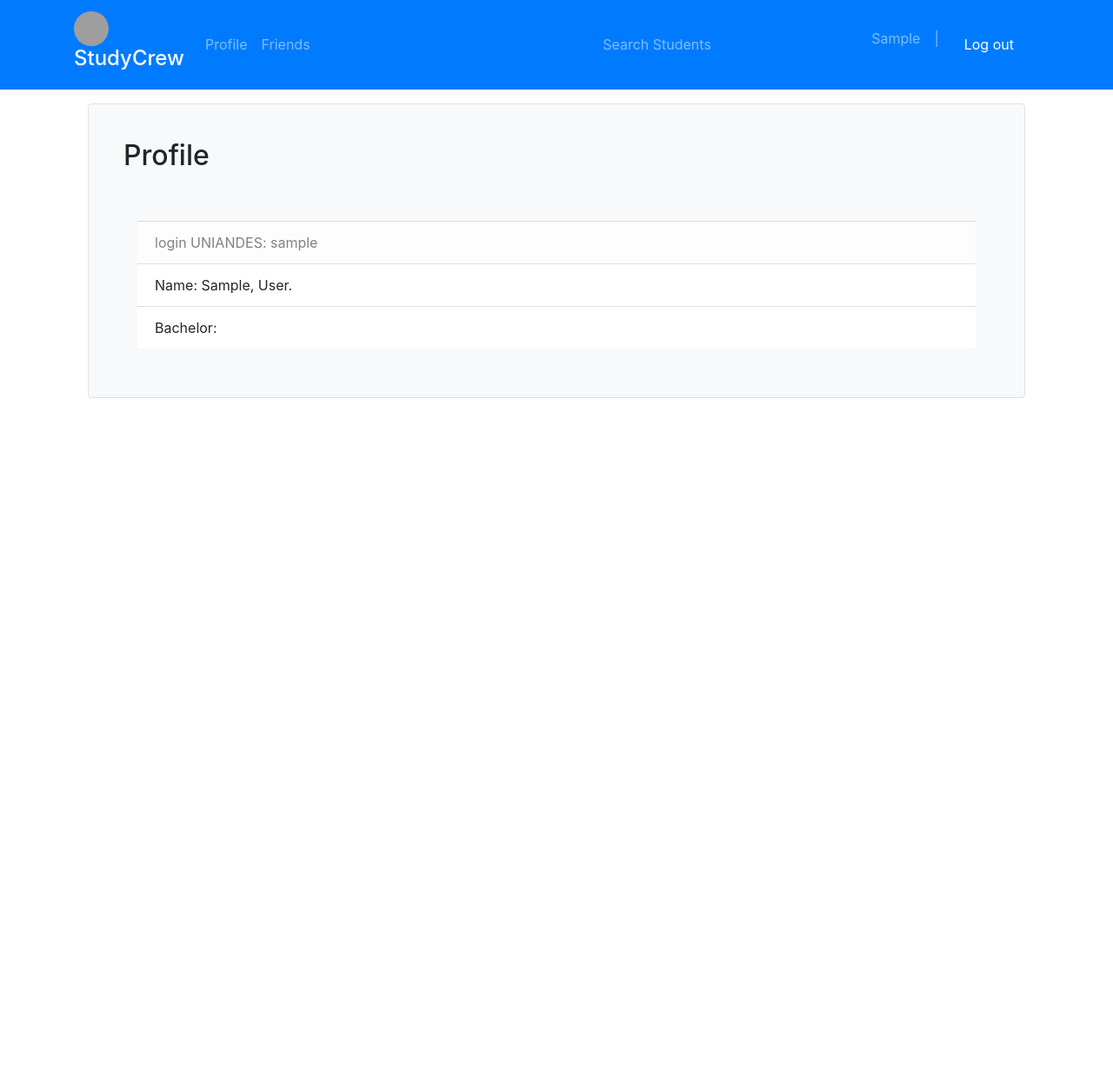
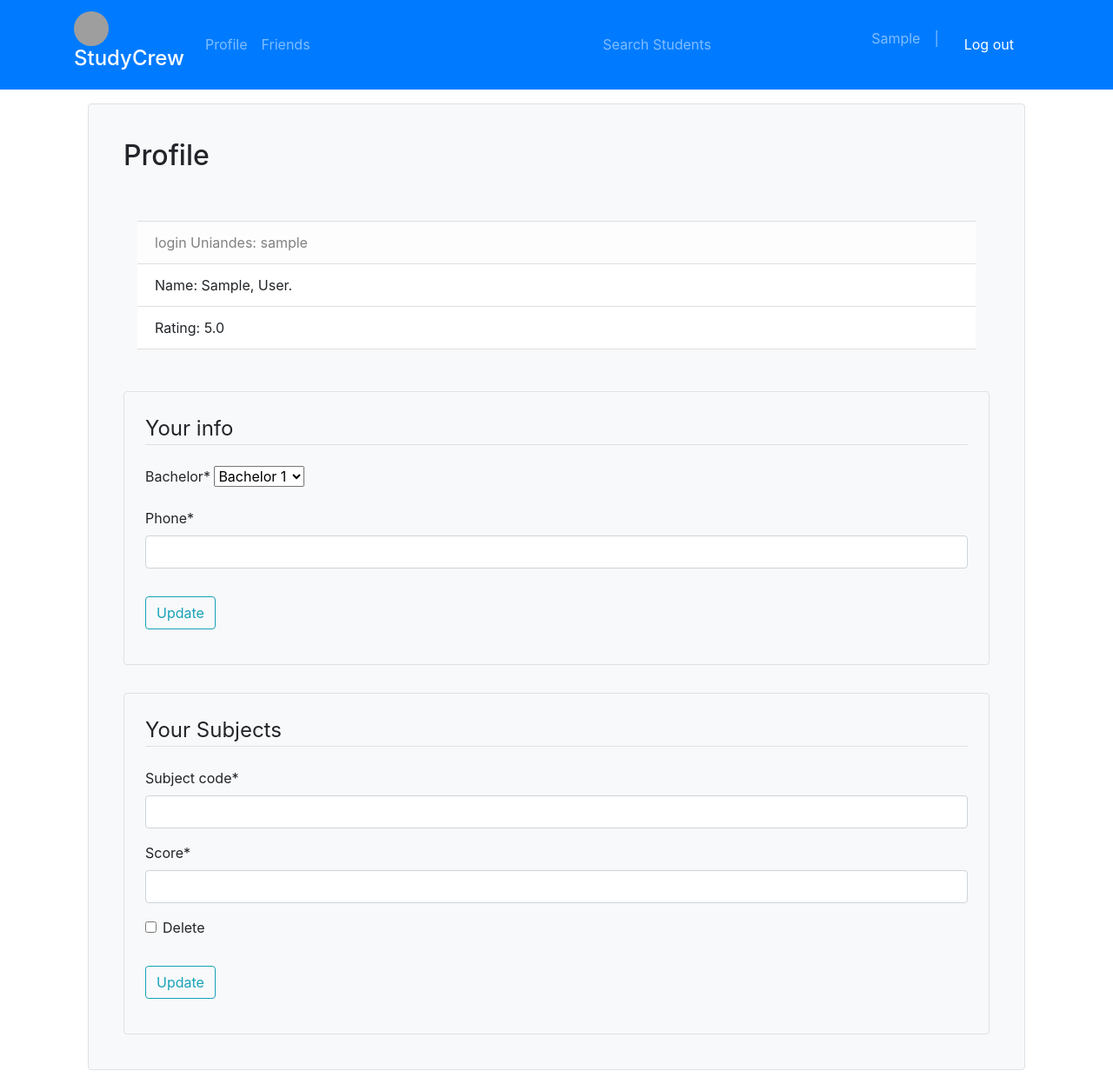
Before and after one commit to AmogusAzul/study-crew, a Django app: page /info/profile/ in a window 1280 px wide. Shown: the whole page at 87% size. Before the commit the page ends 458 px from the top, so only its background shows below. Run offline with Django 5.2, Linux system fonts and the light colour scheme; the visitor is signed in with stand-in values (Sample User, id 1); data that the repository does not hold is empty; some libraries are stand-ins or nearby versions; grey boxes are pictures that could not be loaded.

Commit message:
idk but profile form ready (visual pending)

```diff
--- a/study-crew/core/templates/core/base.html
+++ b/study-crew/core/templates/core/base.html
@@ -53,8 +53,8 @@
                         <button class="btn btn-primary btn-outline-error" type="submit">Log out</button>
                     </form>
                 {% else %}
-                    <a class="nav-item nav-link" href="info-login">Login</a>
-                    <a class="nav-item nav-link" href="info-register">Register</a>
+                    <a class="nav-item nav-link" href="{% url 'info-login' %}">Login</a>
+                    <a class="nav-item nav-link" href="{% url 'info-register' %}">Register</a>
                 {% endif %}
 
 
--- a/study-crew/info/forms.py
+++ b/study-crew/info/forms.py
@@ -3,6 +3,10 @@ from django import forms
 
 from django.contrib.auth.models import User
 from django.contrib.auth.forms import UserCreationForm
+
+from phonenumber_field.formfields import PhoneNumberField
+
+from .models import Info
 
 class ExtendedUserCreationForm(UserCreationForm):
     first_name = forms.CharField(max_length=30, required=True)
@@ -11,3 +15,17 @@ class ExtendedUserCreationForm(UserCreationForm):
     class Meta:
         model = User
         fields = ('username', 'first_name', 'last_name', 'password1', 'password2')
+        labels = {
+            'username': 'Login Uniandes',
+            'first_name': 'First Name',
+            'last_name': 'Last Name',
+            'password1': 'Password',
+            'password2': 'Confirm Password',
+        }
+
+
+class InfoUpdateForm(ModelForm):
+    class Meta:
+        model = Info
+
+        fields = ['bachelor', 'phone']
--- a/study-crew/info/models.py
+++ b/study-crew/info/models.py
@@ -8,7 +8,14 @@ class Info(models.Model):
 
     phone = PhoneNumberField()
 
-    bachelor = models.CharField(default="", max_length=100)
+    BACHELORS = [
+        ('B1', 'Bachelor 1'),
+        ('B2', 'Bachelor 2'),
+        ('B3', 'Bachelor 3'),
+        # Add more bachelor options as needed
+    ]
+
+    bachelor = models.CharField(default="", max_length=100, choices=BACHELORS)
 
     rating = models.FloatField(
         default=5.0,
--- a/study-crew/info/templates/info/profile.html
+++ b/study-crew/info/templates/info/profile.html
@@ -1,5 +1,6 @@
 {% extends "core/base.html" %}
 {% load static %}
+{% load crispy_forms_tags %}
 {% block content %}
 
 <div class="d-flex justify-content-center bg-light border rounded p-4 m-3 flex-column">
@@ -10,12 +11,46 @@
 
     <!-- Vertical aligment-->
 
-    <ul class="list-group-flush justify-content-center p-3 m-3">
-        <li class="list-group-item list-group-item-light">login UNIANDES: {{ user.username }}</li>
+    <ul class="list-group list-group-flush justify-content-center p-3 m-3">
+        <li class="list-group-item list-group-item-light">login Uniandes: {{ user.username }}</li>
         <li class="list-group-item">Name: {{ user.first_name }}, {{ user.last_name }}.</li>
+        <li class="list-group-item">Rating: {{ user.info.rating }}</li>
 
-        <li class="list-group-item">Bachelor: {{ user.info.bachelor }}</li>
     </ul>
+
+    <div class="d-flex justify-content-center bg-light border rounded p-4 m-3 flex-column">
+
+        <form method="POST" action="{% url 'info-profile' %}">
+            {% csrf_token %}
+            <fieldset class="form-group">
+                <legend class="border-bottom mb-4 ">Your info</legend>
+                {{ p_form|crispy }}
+
+            </fieldset>
+            <div class="form-group">
+                <button type="submit" name="submit_info" class="btn btn-primary btn-outline-info">Update</button>
+            </div>
+        </form>
+    </div>
+
+    <div class="d-flex justify-content-center bg-light border rounded p-4 m-3 flex-column">
+
+        <form method="POST" action="{% url 'info-profile' %}">
+            {% csrf_token %}
+            {{ s_form.management_form }}
+            <fieldset class="form-group">
+                <legend class="border-bottom mb-4 ">Your Subjects</legend>
+                {% for form in s_form %}
+                <div class="form-group mb-2">
+                    {{ form|crispy }}
+                </div>
+                {% endfor %}
+            </fieldset>
+            <div class="form-group">
+                <button type="submit" name="submit_subjects" class="btn btn-primary btn-outline-info">Update</button>
+            </div>
+        </form>
+    </div>
 
 </div>
 
--- a/study-crew/info/templates/info/registration.html
+++ b/study-crew/info/templates/info/registration.html
@@ -25,6 +25,7 @@
 
             <p class=" my-1">By registering, you agree to our <a href="{% url 'core-terms' %}">Terms of Service</a>.</p>
         </small>
+    </div>
 
 
 {% endblock %}
--- a/study-crew/info/views.py
+++ b/study-crew/info/views.py
@@ -5,7 +5,8 @@ from django.contrib import messages
 
 from django.contrib.auth.views import redirect_to_login
 
-from .forms import ExtendedUserCreationForm
+from .forms import ExtendedUserCreationForm, InfoUpdateForm
+from student.forms import SubjectFormSet
 
 def registration_view(request):
     if request.method == 'POST':
@@ -32,4 +33,28 @@ def logout_view(request):
     return render(request, 'info/logout.html')
 @login_required
 def profile_view(request):
-    return render(request, 'info/profile.html')
+    user = request.user
+    student = user.student
+    info = user.info
+
+    if request.method == 'POST':
+        if 'submit_info' in request.POST:
+            p_form = InfoUpdateForm(request.POST, instance=info)
+            s_form = SubjectFormSet(instance=student)  # not submitted
+            if p_form.is_valid():
+                p_form.save()
+        elif 'submit_subjects' in request.POST:
+            p_form = InfoUpdateForm(instance=info)  # not submitted
+            s_form = SubjectFormSet(request.POST, instance=student)
+            if s_form.is_valid():
+                s_form.save()
+    else:
+        p_form = InfoUpdateForm(instance=info)
+        s_form = SubjectFormSet(instance=student)
+
+    context = {
+        'p_form': p_form,
+        's_form': s_form,
+        'title': request.user.username,
+    }
+    return render(request, 'info/profile.html', context)
--- a/study-crew/student/models.py
+++ b/study-crew/student/models.py
@@ -16,6 +16,11 @@ class Subject(models.Model):
 
     student = models.ForeignKey(Student, on_delete=models.CASCADE, related_name="subjects")
 
+    class Meta:
+        constraints = [
+            models.UniqueConstraint(fields=['subject_code', 'student'], name='unique_subject_per_student')
+        ]
+
 
     def __str__(self):
-        return f"{self.name} ({self.subject_code}: {self.score})"
+        return f"({self.subject_code}: {self.score})"
```
Also changed, not shown: study-crew/student/forms.py (added, +13 -0 lines).
